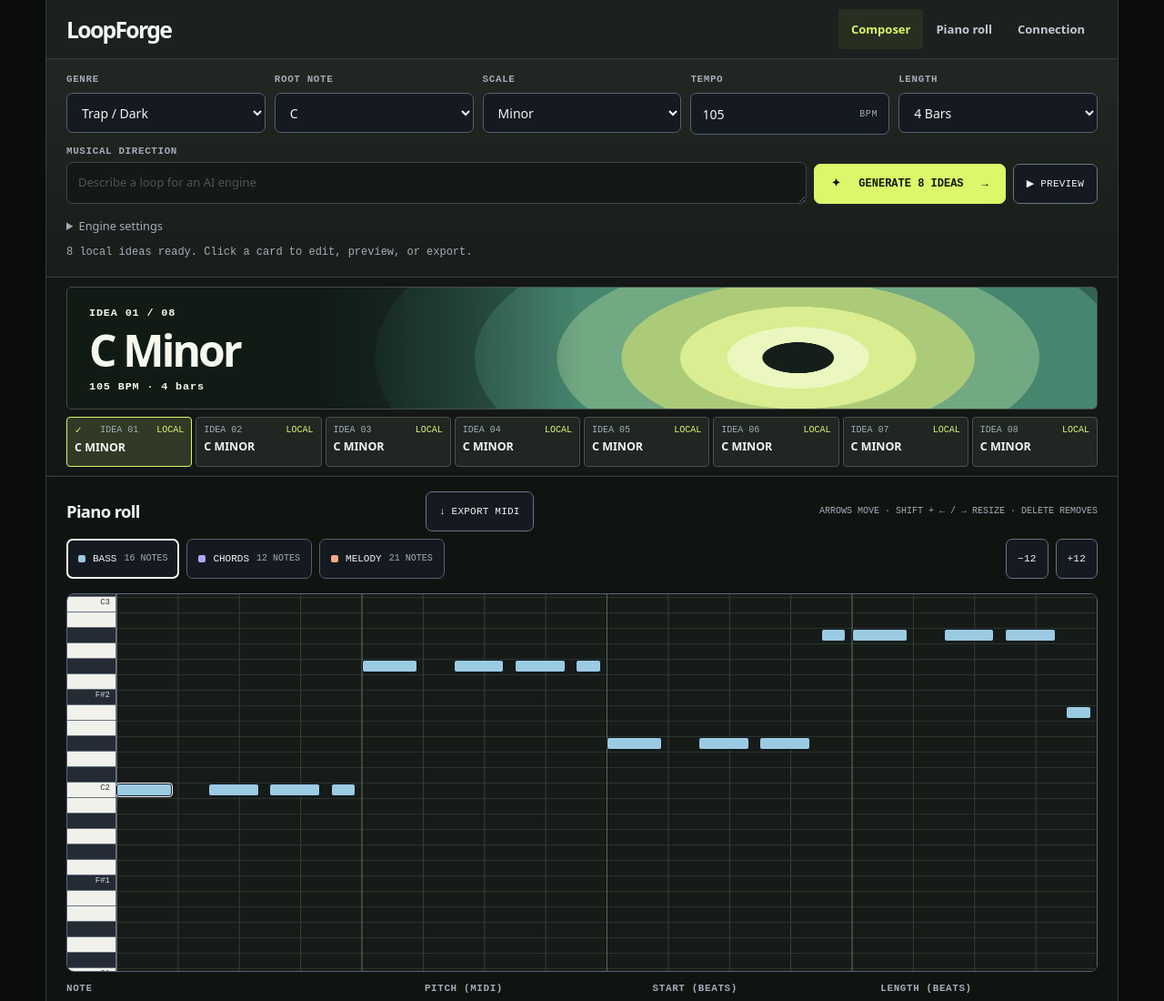
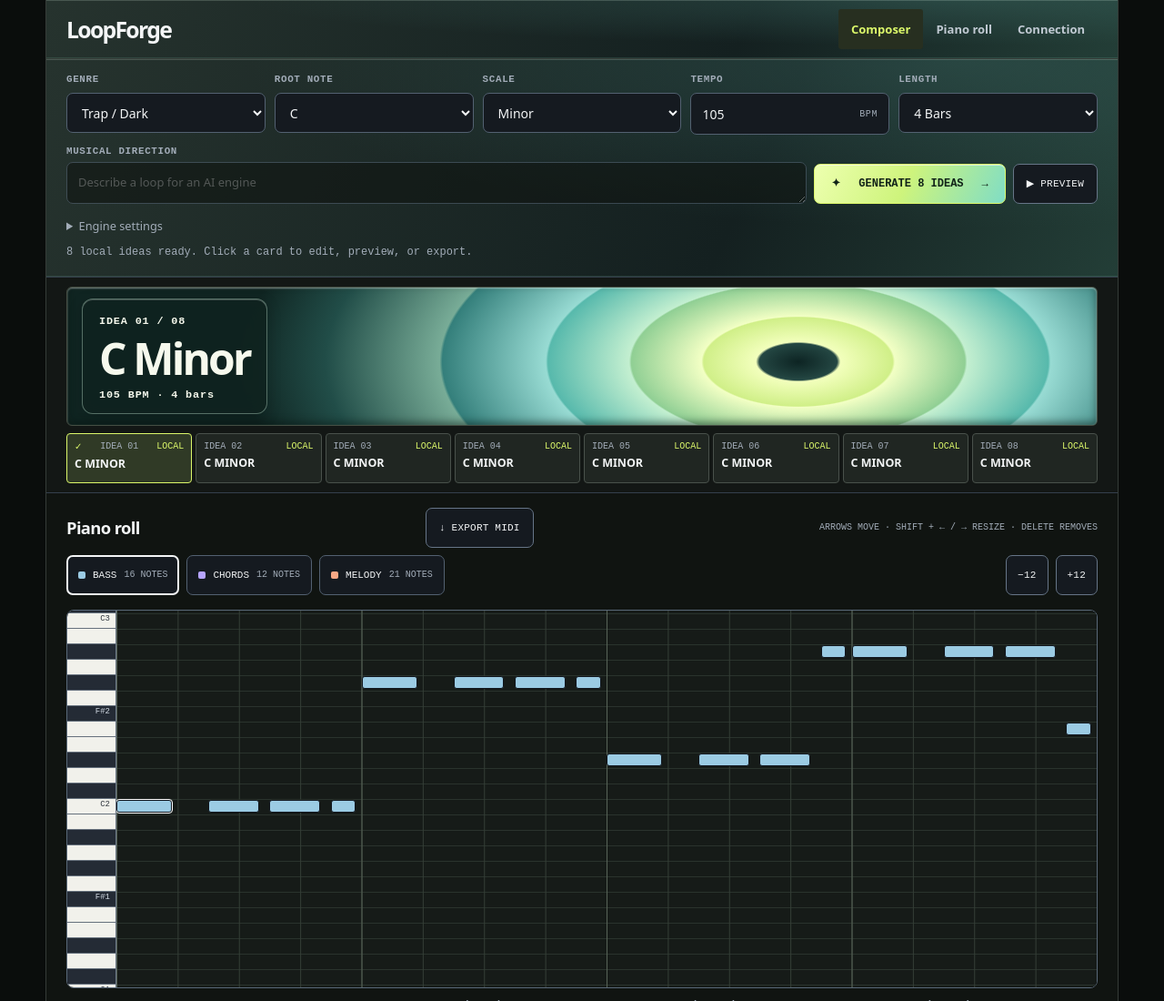
Before and after one commit to Aiorro/LoopHorge, a website: page web/index.html in a window 1280 px wide. Shown: the top 1100 px of the page at 91% size. Drawn offline with Linux system fonts and the light colour scheme; no server answers.

Commit message:
Add tinted glass and teal-to-lime gradients to the instrument

```diff
--- a/web/style.css
+++ b/web/style.css
@@ -49,3 +49,22 @@ body{background:#0a0d0c}
 .roll-scroll{flex:1}.piano-surface{width:100%}
 .note-inspector{margin:12px 0}
 .roll{background-color:#161b18;background-image:linear-gradient(to right,#586458 1px,transparent 1px),linear-gradient(to right,#343e36 1px,transparent 1px),linear-gradient(to bottom,#2a332d 1px,transparent 1px)}
+
+/* Tinted glass over the fixed instrument surface. */
+.instrument-head,.workspace{
+ background:radial-gradient(ellipse at 85% 0%,#37605a85,transparent 55%),linear-gradient(115deg,#26332e,#142020 65%,#233e37);
+ box-shadow:inset 0 1px #e9ffef2e,inset 0 -1px #84ccb125
+}
+.loop-field{
+ background:radial-gradient(ellipse 54% 190% at var(--core-x) 54%,#0d2423 0%,#244743 7%,#f2ffbc 7.6%,#d0ef88 17%,#f2ffc4 17.4%,#90cf94 30%,#c3efd0 30.4%,#57b9ac 45%,#98dbd3 45.4%,#347f7b 64%,#78ac97 64.5%,#214d48 85%,#102522);
+ box-shadow:inset 0 1px 2px #ffffff73,inset 0 -3px 9px #08141080
+}
+.field-caption{
+ width:fit-content;min-width:9rem;margin:12px 16px;padding:10px 18px;border-radius:12px;
+ color:#f6f9ed;background:#10231fed;border:1px solid #caefda61;
+ box-shadow:inset 0 1px #ffffff38,0 4px 16px #06120e30
+}
+@supports(backdrop-filter:blur(10px)){
+ .field-caption{background:#10231fd9;backdrop-filter:blur(10px) saturate(1.2)}
+}
+.command-row .primary{background:linear-gradient(115deg,#edffaf,#cef47c 48%,#80ddc5);color:#112318;box-shadow:inset 0 1px #fff9}
```
Also changed, not shown: docs/superpowers/specs/2026-11-20-instrument-ui.md (+1 -1 lines), task.md (+2 -0 lines), docs/images/instrument/browser-editor.png, docs/images/instrument/mobile-editor.png, docs/images/instrument/native-editor.png, 2 other files.
